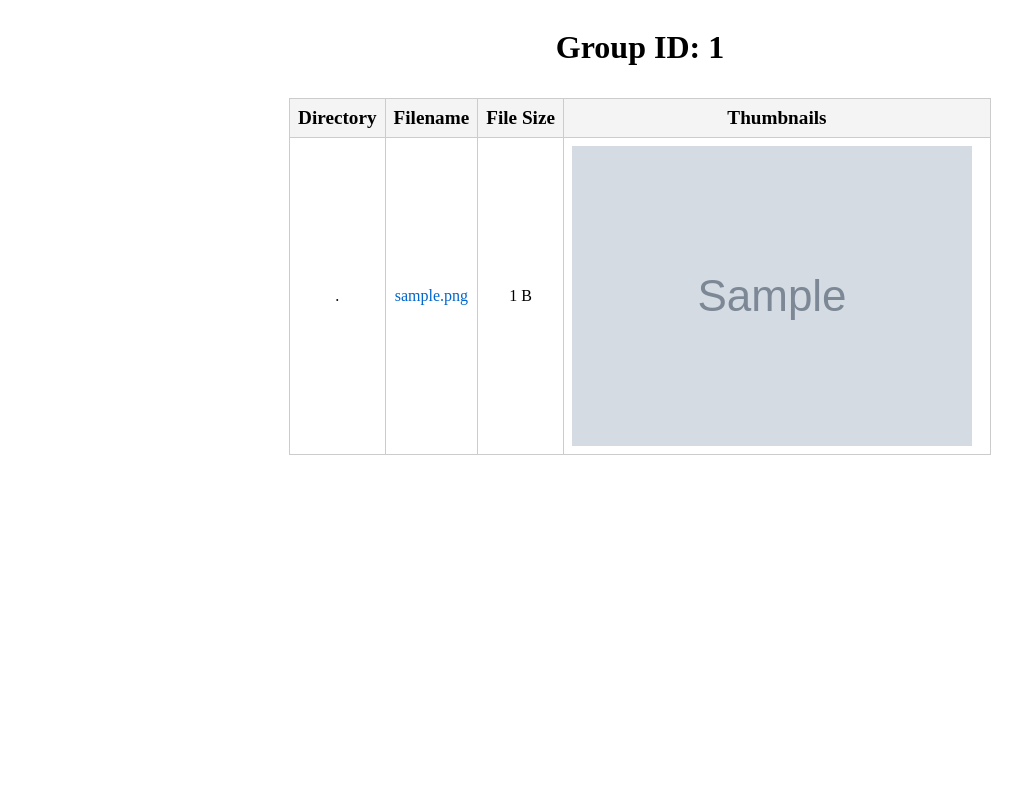
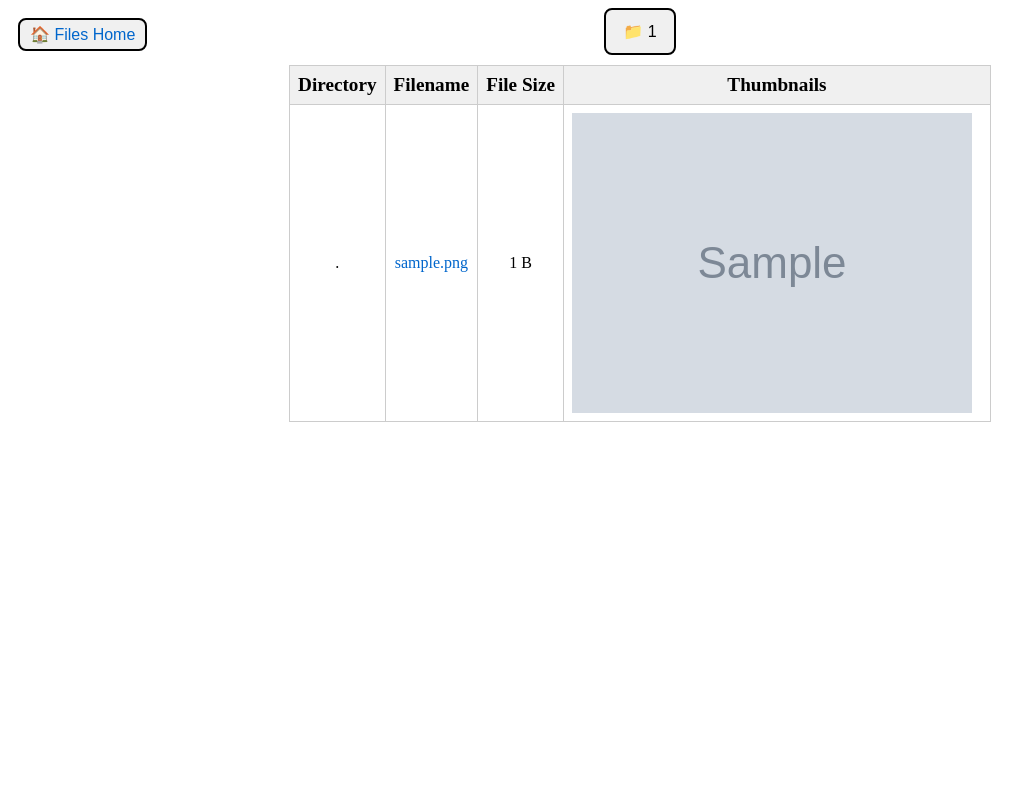
Before and after one commit to ryanhunter237/filepreview, a Flask app: page /group/1 in a window 1280 px wide. Shown: the whole page, without its empty margins (0-1036 px from the left). Run offline with Flask 3, Linux system fonts and the light colour scheme; tables that the repository leaves empty hold one stand-in row (values such as "Sample post"); grey boxes marked "Sample" are stand-in pictures.

Commit message:
Add more links and style them similarly

```diff
--- a/filepreview/static/file_viewer.css
+++ b/filepreview/static/file_display.css
@@ -2,15 +2,12 @@ body {
   display: flex;
   flex-direction: column;
   align-items: center;
-  background-color: #eee;
 }
 
 #viewer {
   position: relative;
   width: 600px;
   height: 400px;
-  /* border: 1px solid #ccc; */
-  /* background-color: #eee; */
   display: flex;
   align-items: center;
   justify-content: center;
--- /dev/null
+++ b/filepreview/static/home_link.css
@@ -0,0 +1,25 @@
+body {
+  position: relative;
+}
+
+.home-link-container {
+  position: absolute;
+  top: 10px;
+  left: 10px;
+  border: 2px solid #000;
+  border-radius: 8px;
+  padding: 5px 10px;
+  background-color: #f0f0f0;
+}
+
+.home-link {
+  text-decoration: none;
+  color: #0066cc;
+  font-size: 16px;
+  font-family: Arial, sans-serif;
+  display: block;
+}
+
+.home-link:hover {
+  text-decoration: underline;
+}
--- /dev/null
+++ b/filepreview/static/page_header.css
@@ -0,0 +1,14 @@
+.page-header-container {
+  border: 2px solid #000;
+  border-radius: 8px;
+  padding: 5px 10px;
+  background-color: #f0f0f0;
+  font-size: 16px;
+  font-family: Arial, sans-serif;
+  text-align: center;
+}
+
+.page-header-item {
+  padding: 0;
+  margin: 7px;
+}
--- /dev/null
+++ b/filepreview/static/page_link.css
@@ -0,0 +1,13 @@
+.page-link {
+  text-decoration: none;
+  color: #0066cc;
+}
+
+.page-link:hover {
+  text-decoration: underline;
+  color: #0066cc;
+}
+
+.page-link:visited {
+  color: #551a8b;
+}
--- a/filepreview/static/styles.css
+++ b/filepreview/static/styles.css
@@ -24,7 +24,7 @@ td {
 
 thead th {
   font-size: 1.2em;
-  background-color: #f4f4f4;
+  background-color: #f0f0f0;
 }
 
 .thumbnails img {
@@ -39,17 +39,3 @@ thead th {
 tr:not(:last-child) td {
   border-bottom: none;
 }
-
-a {
-  text-decoration: none;
-  color: #0066cc;
-}
-
-a:hover {
-  text-decoration: underline;
-  color: #0066cc;
-}
-
-a:visited {
-  color: #551a8b;
-}
--- a/filepreview/templates/group.html
+++ b/filepreview/templates/group.html
@@ -2,14 +2,31 @@
 <html lang="en">
   <head>
     <meta charset="UTF-8" />
-    <title>Group ID: {{ group_id }}</title>
+    <title>📁 Group Display</title>
     <link
       rel="stylesheet"
       href="{{ url_for('static', filename='styles.css') }}"
     />
+    <link
+      rel="stylesheet"
+      href="{{ url_for('static', filename='home_link.css') }}"
+    />
+    <link
+      rel="stylesheet"
+      href="{{ url_for('static', filename='page_link.css') }}"
+    />
+    <link
+      rel="stylesheet"
+      href="{{ url_for('static', filename='page_header.css') }}"
+    />
   </head>
   <body>
-    <h1>Group ID: {{ group_id }}</h1>
+    <div class="home-link-container">
+      <a href="{{ url_for('view.index') }}" class="home-link">🏠 Files Home</a>
+    </div>
+    <div class="page-header-container">
+      <p class="page-header-item">📁 {{ group_id }}</p>
+    </div>
     <table>
       <thead>
         <tr>
@@ -26,6 +43,7 @@
           <td>
             <a
               href="{{ url_for('view.file_page', group_id=group_id, file_path=file.file_path) }}"
+              class="page-link"
               >{{ file.filename }}</a
             >
           </td>
```
Also changed, not shown: filepreview/templates/file.html (+25 -4 lines), filepreview/templates/index.html (+9 -2 lines).
